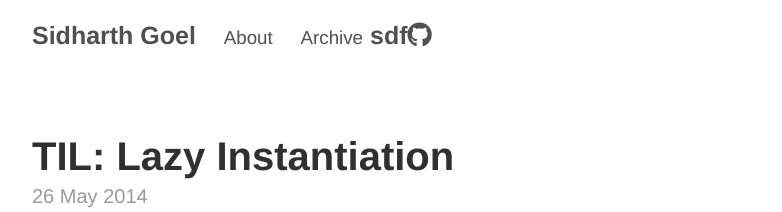
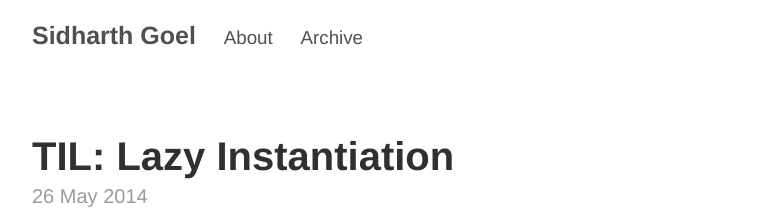
Before and after one commit to sidharthgoel/sidharthgoel.github.io, a Jekyll site: the page built from index.html, in a window 1280 px wide. Shown: the top 212 px of the page, without its empty margins (248-1030 px from the left). Built offline with Jekyll 4.4.1, drawn with Linux system fonts in a browser that asks for light colours; nearby versions of some CDN libraries; library files that are not in the unit come from our copies; Markdown is read by kramdown in place of the engine named in the settings; the list of posts is cut into pages by our own code; comment, search, counter and statistics services are not loaded.

Commit message:
removed 'sdf'

```diff
--- a/_config.yml
+++ b/_config.yml
@@ -1,7 +1,7 @@
 # Dependencies
 markdown:         redcarpet
 redcarpet:
-  extensions: ["tables"]
+  extensions: ["tables", "strikethrough"]
 
 pygments:         true
 
--- a/_layouts/default.html
+++ b/_layouts/default.html
@@ -21,7 +21,6 @@
           {% for page in site.pages_list %}
               &nbsp;&nbsp;&nbsp;<small><a href="{{ page[1]  }}">{{ page[0] }}</a></small>
           {% endfor %}
-        <a href="http://github.com/sidharthgoel" title="GitHub">sdf<i class="github fa fa-github"></i></a>
 
         </h3>
       </div>
```
